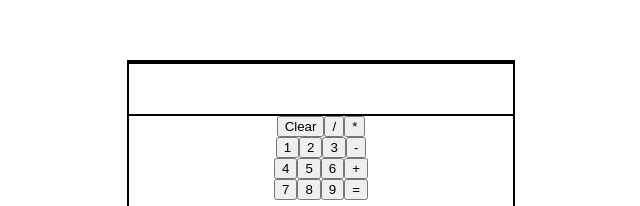
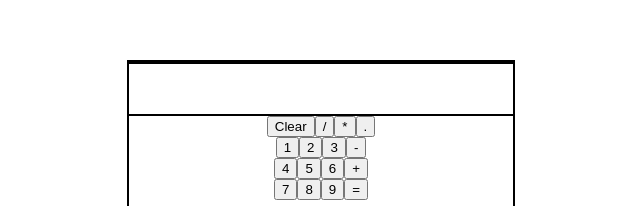
Before and after one commit to KianMouton/react-calculator, a React (Create React App) app: page / in a window 1280 px wide. Shown: the part 138-344 px from the top of the page, without its empty margins (319-959 px from the left). Built offline with nearby package versions, Linux system fonts and the light colour scheme.

Commit message:
added decimal need to implement it

```diff
--- a/src/App.js
+++ b/src/App.js
@@ -17,8 +17,6 @@ function App() {
     output.textContent += value;
     //set state
     setInput(output.textContent);
-    console.log(value);
-    console.log(typeof(value));
   }
 
   const equals = () => {
@@ -39,6 +37,7 @@ function App() {
             <button onClick={handleClear} id="clear">Clear</button>
             <button onClick={handleNumber} id="divide">/</button>
             <button onClick={handleNumber} id="multiply">*</button>
+            <button onClick={handleNumber} id="decimal">.</button>
           </div>
           <div class="cal-col">
             <button onClick={handleNumber} id="1">1</button>
```
